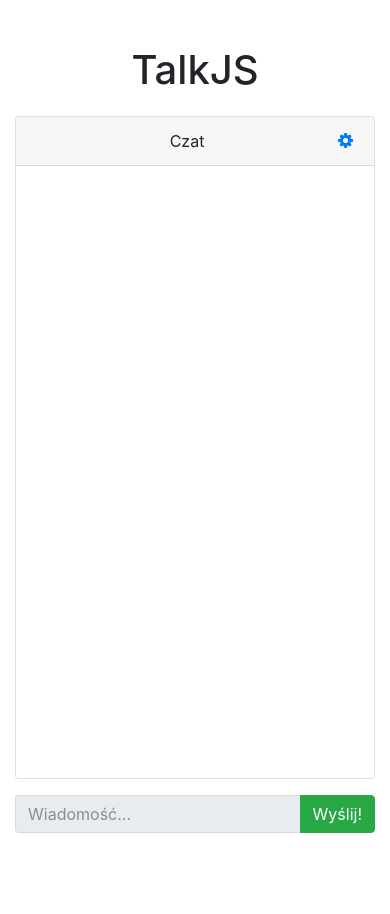
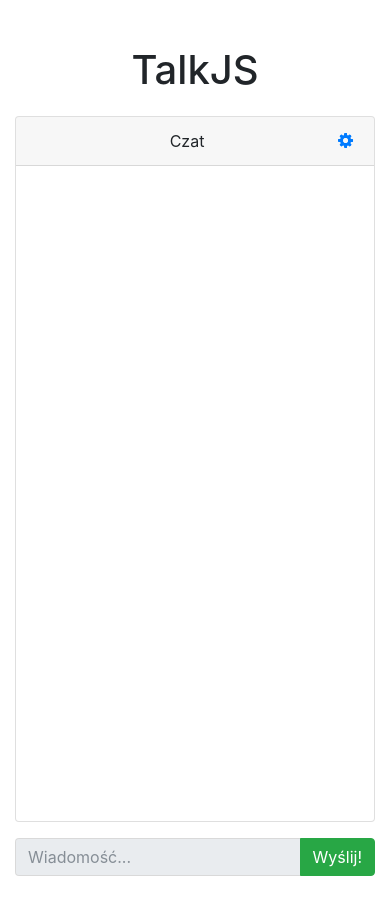
Before and after one commit to Kucharskov/TalkJS, a website built with webpack: page public/index.html in a window 390 px wide. Before the commit the page ends 881 px from the top, so only its background shows below. Built offline with nearby package versions, Linux system fonts and the light colour scheme; no server answers.

Commit message:
Inna konfiguracja wysokości okna

```diff
--- a/public/css/styles.css
+++ b/public/css/styles.css
@@ -3,7 +3,7 @@
 }
 
 main {
-	min-height: 55vh;
+	min-height: 70vh;
 }
 
 .card {
@@ -42,7 +42,7 @@
 
 @media (max-width: 768px) {
 	main {
-		min-height: 85vh;
+		min-height: 90vh;
 	}
 
 	.hidden {
```
